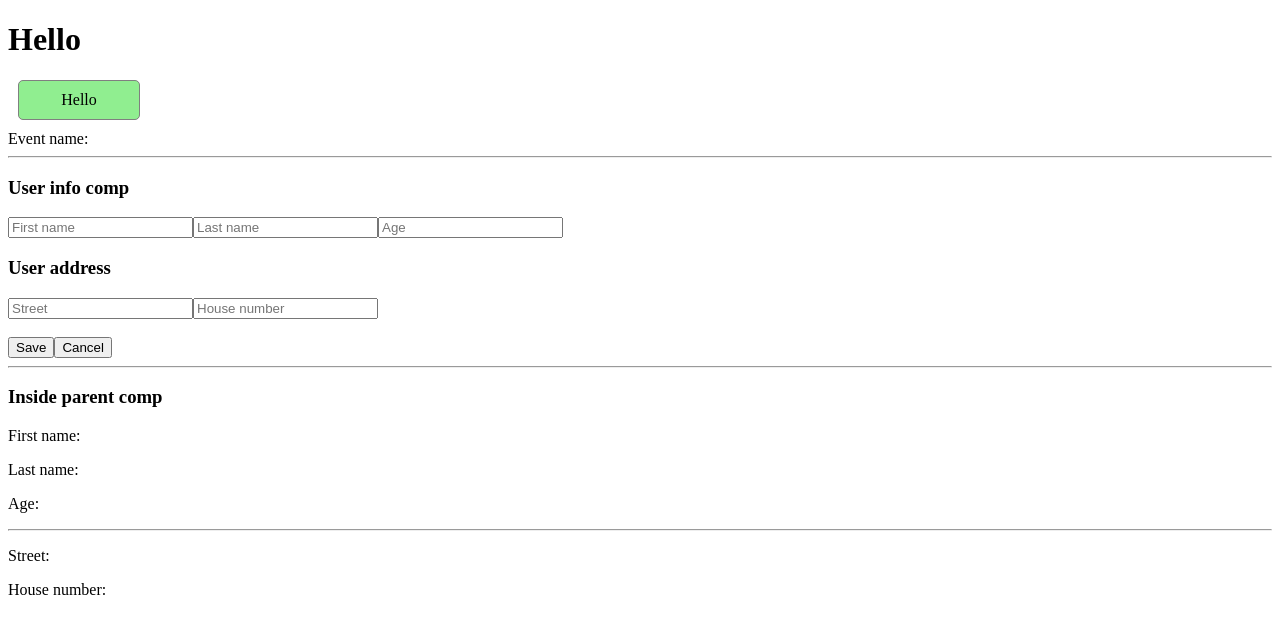
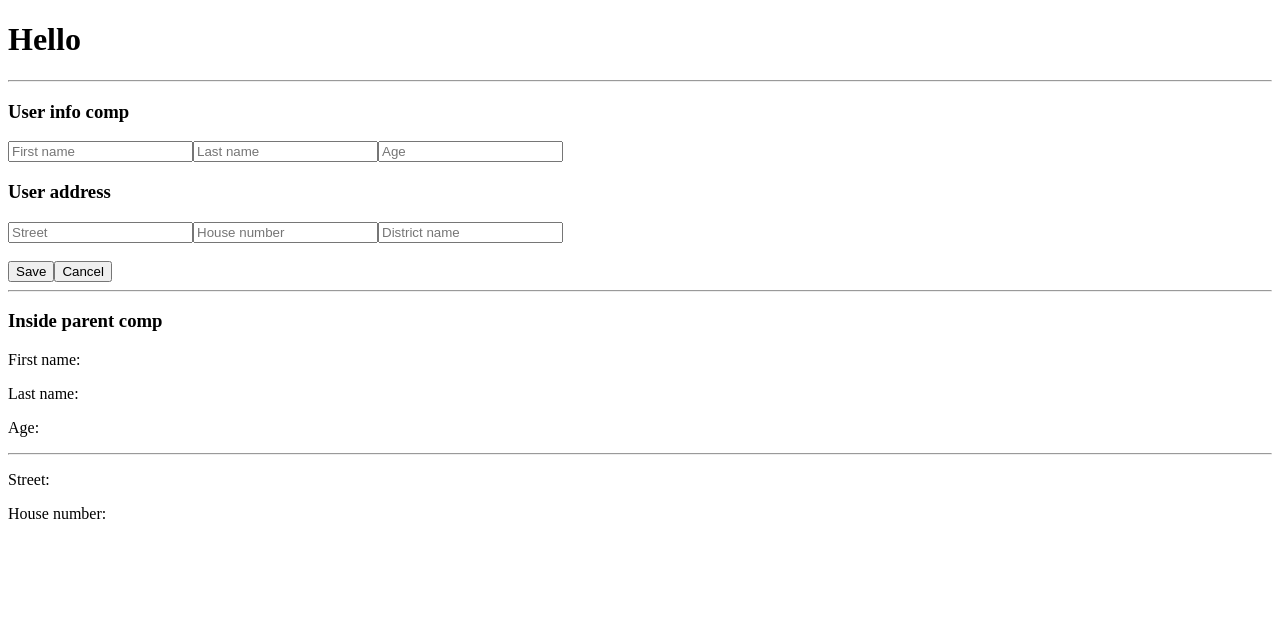
Before and after one commit to ali-bouali/angular-bootcamp, an Angular app: page / in a window 1280 px wide. Shown: the top 634 px of the page. Built offline with nearby package versions, Linux system fonts and the light colour scheme.

Commit message:
introducing *ngIf directive

```diff
--- a/src/app/app.component.html
+++ b/src/app/app.component.html
@@ -1,10 +1,11 @@
 <h1>Hello</h1>
-<app-custom-button
+<!--<app-custom-button
   [label]="'Hello'"
   (myClickEvent)="displayClickNumber($event)"
-></app-custom-button>
+></app-custom-button>-->
 <hr>
 <app-user-info
+  [isUsa]="true"
   (save)="displayUserInfo($event)"
 ></app-user-info>
 <hr>
--- a/src/app/components/user-info/user-info.component.html
+++ b/src/app/components/user-info/user-info.component.html
@@ -19,7 +19,6 @@
 <h3>User address</h3>
 <div>
   <input
-    id="fname"
     [(ngModel)]="userInfo.address.street"
     type="text"
     placeholder="Street"
@@ -29,6 +28,12 @@
     type="text"
     placeholder="House number"
   >
+  <input
+    *ngIf="isUsa"
+    [(ngModel)]="userInfo.address.districtName"
+    type="text"
+    placeholder="District name"
+  >
 </div>
 <br>
 <div>
--- a/src/app/components/user-info/user-info.component.ts
+++ b/src/app/components/user-info/user-info.component.ts
@@ -1,4 +1,4 @@
-import {AfterContentInit, AfterViewInit, Component, EventEmitter, OnInit, Output} from '@angular/core';
+import {AfterContentInit, AfterViewInit, Component, EventEmitter, Input, OnInit, Output} from '@angular/core';
 import {UserInfo} from '../../model/user-info';
 import {NewUserInfo} from '../../model/new-user-info';
 
@@ -8,6 +8,8 @@ import {NewUserInfo} from '../../model/new-user-info';
   styleUrls: ['./user-info.component.scss']
 })
 export class UserInfoComponent implements OnInit, AfterViewInit, AfterContentInit {
+  @Input()
+  isUsa: boolean = false;
   userInfo: NewUserInfo = {address: {}};
 
   constructor() {
--- a/src/app/model/address.ts
+++ b/src/app/model/address.ts
@@ -1,4 +1,5 @@
 export interface Address {
   street?: string;
   houseNumber?: number;
+  districtName?: string;
 }
```
